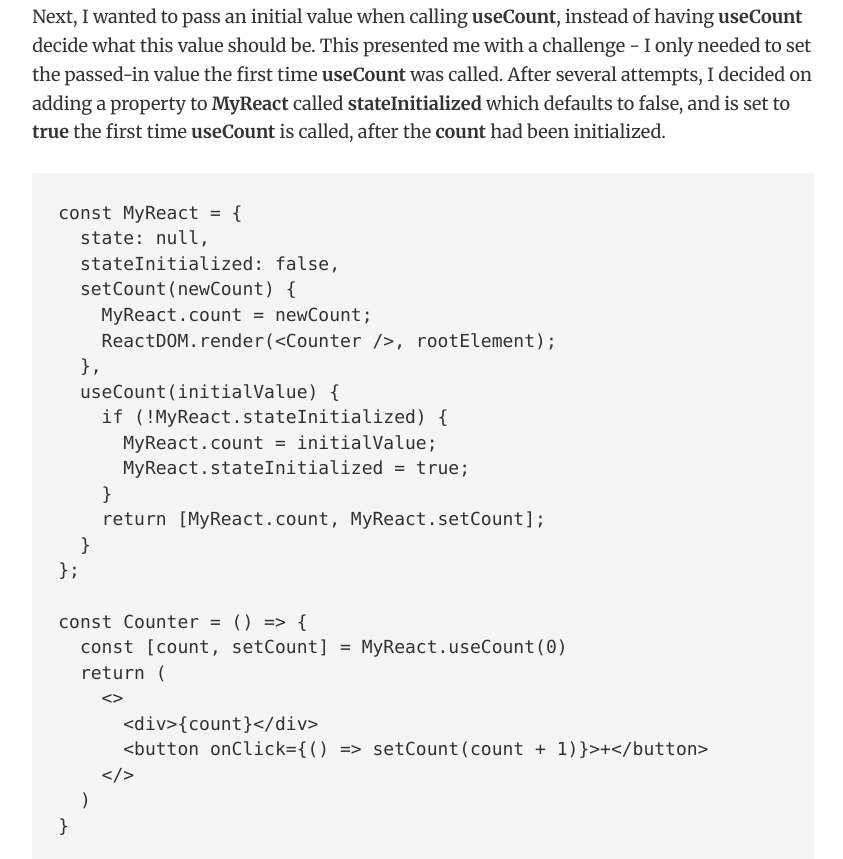
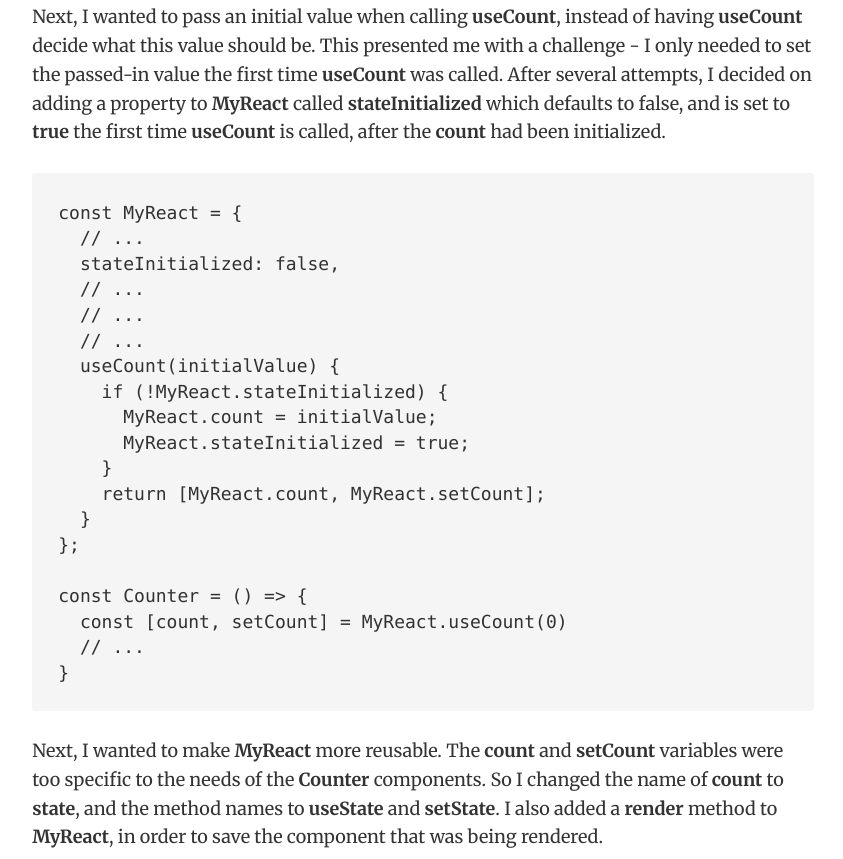
Before and after one commit to lizraeli/lev-izraelit, a Gatsby site: page /blog/state-hook in a window 1280 px wide. Shown: the part 5321-6180 px from the top of the page, without its empty margins (217-1060 px from the left). Built offline with nearby package versions, Linux system fonts and the light colour scheme; Gatsby itself is replaced by a stand-in of ours; some packages are replaced by stand-ins of ours; code samples lack their colours; a small style sheet from the web is missing.

Commit message:
clarity enhancements

````diff
--- a/src/content/state-hook.md
+++ b/src/content/state-hook.md
@@ -180,12 +180,11 @@
 
 ```jsx
 const MyReact = {
-  state: null,
+  // ...
   stateInitialized: false,
-  setCount(newCount) {
-    MyReact.count = newCount;
-    ReactDOM.render(<Counter />, rootElement);
-  },
+  // ...
+  // ...
+  // ...
   useCount(initialValue) {
     if (!MyReact.stateInitialized) {
       MyReact.count = initialValue;
@@ -197,12 +196,7 @@
 
 const Counter = () => {
   const [count, setCount] = MyReact.useCount(0)
-  return (
-    <>
-      <div>{count}</div>
-      <button onClick={() => setCount(count + 1)}>+</button>
-    </>
-  )
+  // ...
 }
 ```
 
@@ -260,7 +254,7 @@
 
       let stateHolder;
       // if we reached beyond the last element of the array
-      // We will need
+      // We will need create a new state holder
       if (currentStateIndex === stateHolderArr.length){
         stateHolder = {
           state: initialValue,
````
